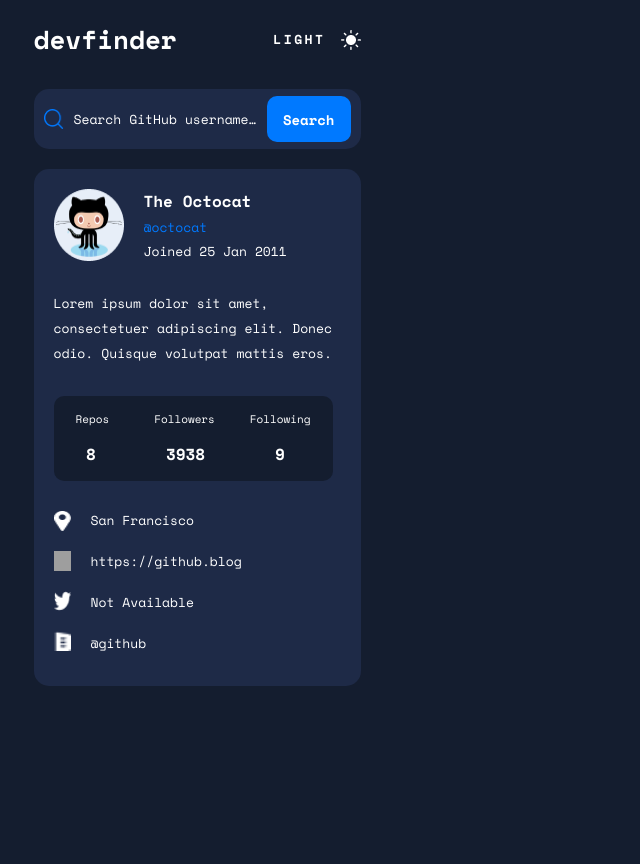
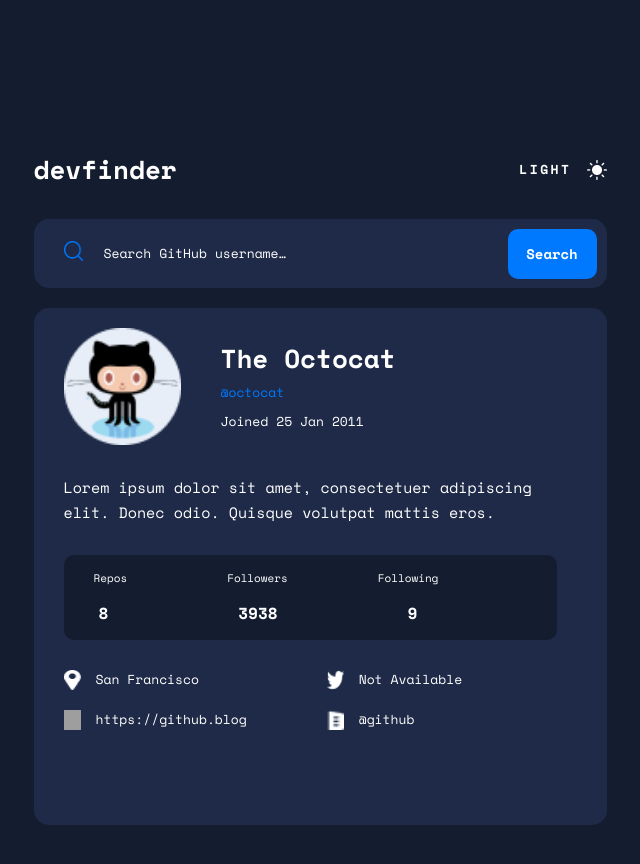
Before and after one commit to gura16/github-user-search-app, a React (Create React App) app: page / in a window 1280 px wide. Shown: the top 864 px of the page, without its empty margins (443-1083 px from the left). Before the commit the page ends 800 px from the top, so only its background shows below. Built offline with nearby package versions, Linux system fonts and the light colour scheme; grey boxes are pictures that could not be loaded.

Commit message:
done tablet version

```diff
--- a/src/App.css
+++ b/src/App.css
@@ -82,7 +82,11 @@
   width: 20px;
   height: 20px;
 }
-
+.searchdiv {
+  display: flex;
+  justify-content: center;
+  gap: 10px;
+}
 .input {
   width: 184px;
   height: 25px;
@@ -242,6 +246,10 @@
   gap: 20px;
 }
 
+.iconandtext {
+  display: flex;
+  gap: 15px;
+}
 .icontext {
   font-family: "Space Mono";
   font-size: 13px;
@@ -257,3 +265,126 @@
   flex-direction: column;
   gap: 22px;
 }
+
+.icon1 {
+  display: flex;
+  flex-direction: column;
+  gap: 20px;
+}
+.icon2 {
+  display: flex;
+  flex-direction: column;
+  gap: 20px;
+}
+
+@media (min-width: 768px) {
+  .maincard {
+    margin-top: 150px;
+  }
+
+  .container1 {
+    width: 573px;
+  }
+
+  .container2 {
+    padding-left: 30px;
+    width: 573px;
+    height: 69px;
+    gap: 150px;
+  }
+
+  .button {
+    width: 106px;
+    height: 50px;
+  }
+
+  .input {
+    width: 254px;
+  }
+
+  .searchdiv {
+    display: flex;
+    justify-content: center;
+    gap: 20px;
+  }
+
+  .container3 {
+    width: 573px;
+    padding-left: 30px;
+  }
+
+  .ovalfoto {
+    width: 117px;
+    height: 117px;
+  }
+
+  h2 {
+    font-family: "Space Mono";
+    font-size: 26px;
+    font-weight: 700;
+    line-height: 39px;
+    letter-spacing: 0px;
+    text-align: left;
+  }
+
+  .mail {
+    width: 79px;
+    height: 24px;
+  }
+
+  .date {
+    width: 166px;
+    height: 22px;
+  }
+
+  .titleinfo {
+    justify-content: center;
+  }
+
+  .titlediv {
+    gap: 40px;
+  }
+
+  h3 {
+    font-family: "Space Mono";
+    font-size: 15px;
+    font-weight: 400;
+    line-height: 25px;
+    letter-spacing: 0px;
+    text-align: left;
+  }
+
+  .followersdiv {
+    width: 493px;
+    height: 85px;
+  }
+
+  .followingtext {
+    justify-content: left;
+    padding-left: 30px;
+    gap: 100px;
+  }
+
+  .followingnumber {
+    justify-content: left;
+    padding-left: 50px;
+    gap: 130px;
+  }
+
+  .icons {
+    display: grid;
+    grid-template-columns: auto auto;
+    gap: 80px;
+  }
+
+  .icon1 {
+    display: flex;
+    flex-direction: column;
+    gap: 20px;
+  }
+  .icon2 {
+    display: flex;
+    flex-direction: column;
+    gap: 20px;
+  }
+}
--- a/src/App.tsx
+++ b/src/App.tsx
@@ -25,16 +25,18 @@
           </div>
         </div>
         <div className="container2">
+          <div className="searchdiv">
             <img className="searchfoto" src={search} />
             <input
               className="input"
               placeholder="Search GitHub username…"
             ></input>
+          </div>
           <button className="button">Search</button>
         </div>
         <div className="container3">
           <div className="titlediv">
-            <img src={oval} />
+            <img className="ovalfoto" src={oval} />
             <div className="titleinfo">
               <h2>The Octocat</h2>
               <p className="mail">@octocat</p>
@@ -59,16 +61,26 @@
           </div>
           <div className="contactdiv">
             <div className="icons">
+              <div className="icon1">
+                <div className="iconandtext">
                   <img className="icon" src={location} />
+                  <p className="icontext">San Francisco</p>
+                </div>
+                <div className="iconandtext">
                   <img className="icon" src={link} />
+                  <p className="icontext">https://github.blog</p>
+                </div>
+              </div>
+              <div className="icon2">
+                <div className="iconandtext">
                   <img className="icon" src={twitter} />
+                  <p className="icontext">Not Available</p>
+                </div>
+                <div className="iconandtext">
                   <img className="icon" src={github} />
+                  <p className="icontext">@github</p>
                 </div>
-            <div className="textdiv">
-              <p className="icontext">San Francisco</p>
-              <p className="icontext">https://github.blog</p>
-              <p className="icontext">Not Available</p>
-              <p className="icontext">@github</p>
+              </div>
             </div>
           </div>
         </div>
```
Lines whose indentation alone changed are shown as unchanged.
